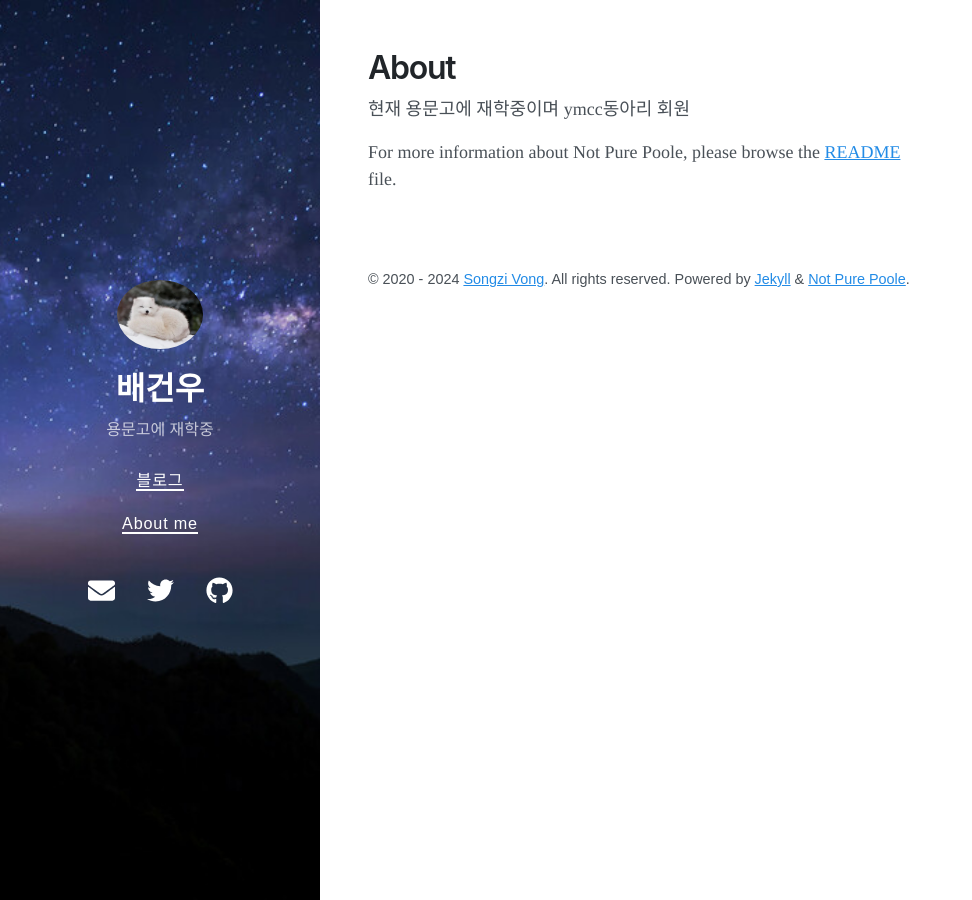
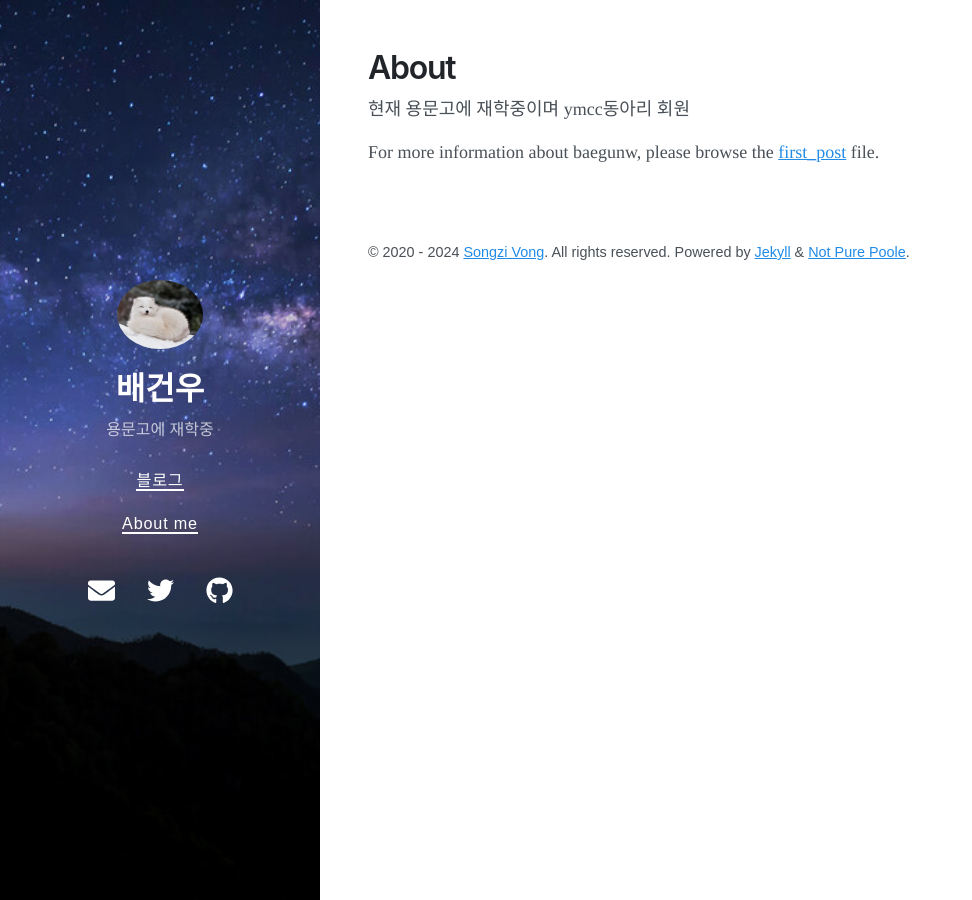
Before and after one commit to baegunw/baegunw.github.io, a Jekyll site: the page built from about.md, in a window 1280 px wide. Shown: the whole page, without its empty margins (0-972 px from the left). Built offline with Jekyll 4.4.1, drawn with Linux system fonts in a browser that asks for light colours; nearby versions of some CDN libraries.

Commit message:
update posting and photo

```diff
--- a/about.md
+++ b/about.md
@@ -4,4 +4,4 @@ title: About
 ---
 현재 용문고에 재학중이며 ymcc동아리 회원
 
-For more information about Not Pure Poole, please browse the [README](https://github.com/vszhub/not-pure-poole) file.
+For more information about baegunw, please browse the [first_post](https://baegunw.github.io/2024/08/07/4day/) file.
```
